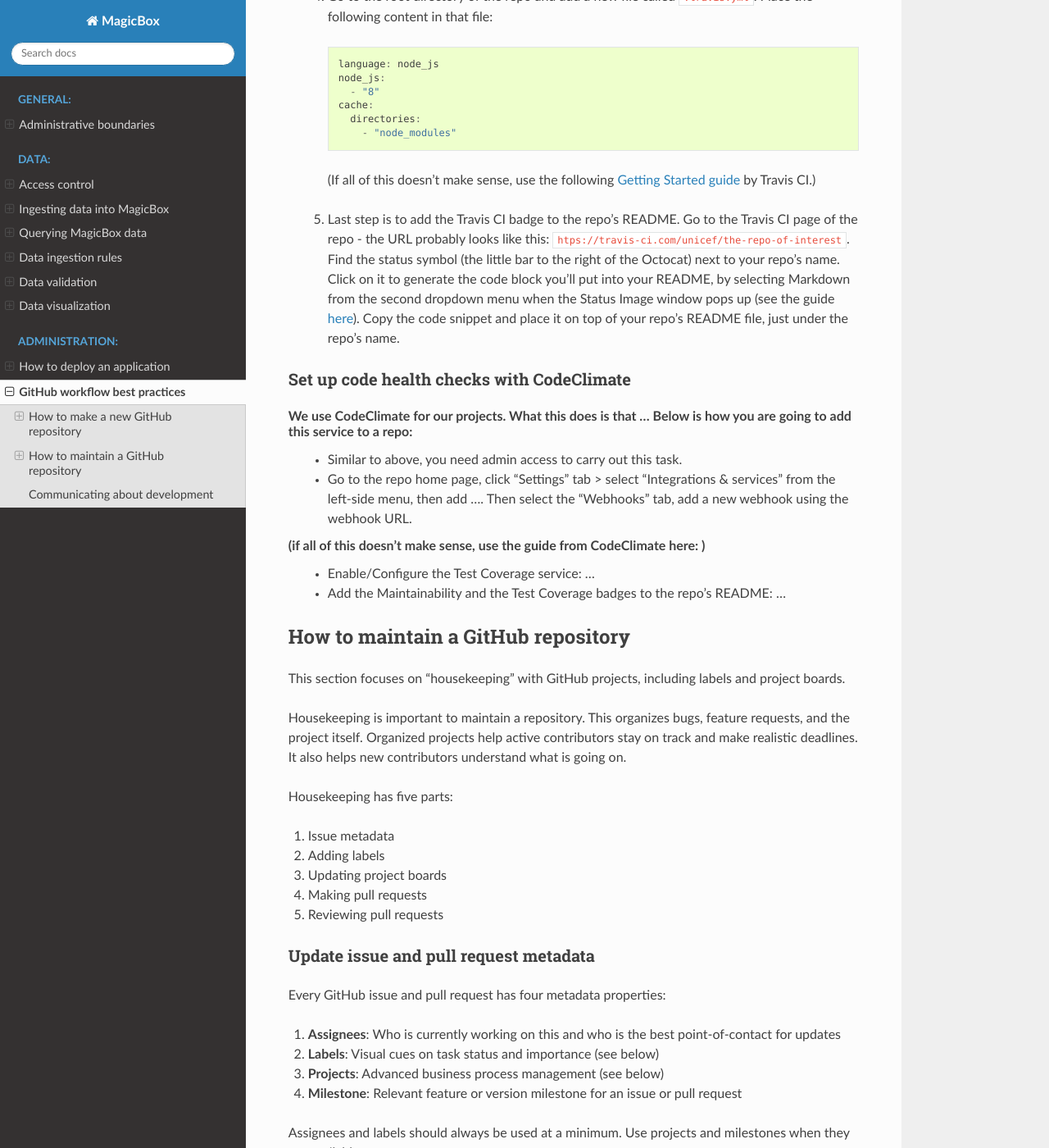
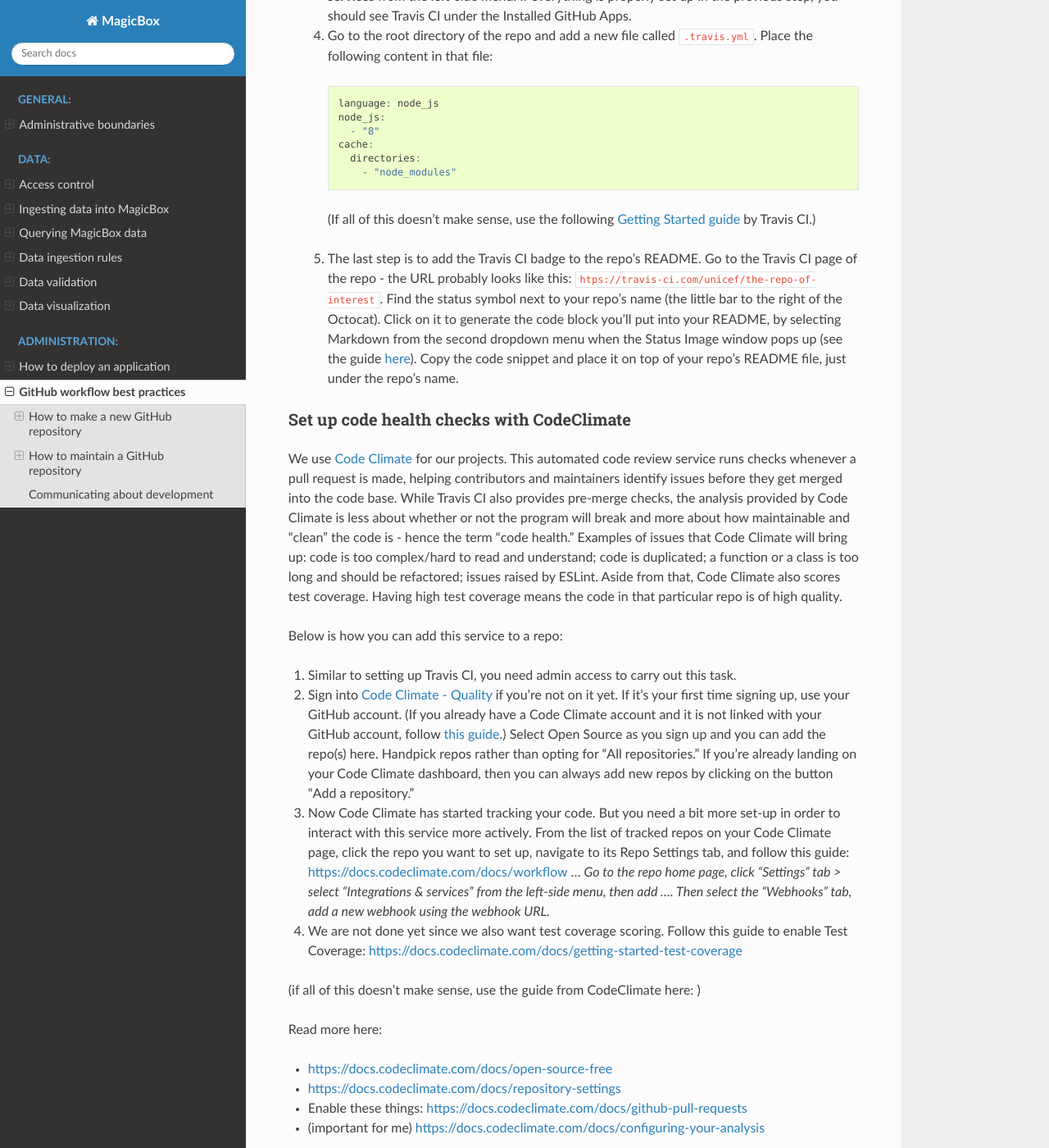
Before and after one commit to unicef/magicbox, a Sphinx documentation site: the page built from docs/admin/github-workflow.rst, in a window 1280 px wide and 1400 px high, scrolled down 4165 px. Shown: the whole window at 82% size. Built offline with Sphinx 7.4.7 and the Read the Docs theme 2.0.0, drawn with Linux system fonts in a browser that asks for light colours; some of the changed text lies outside the part shown.

Commit message:
Continue revising the draft

```diff
--- a/docs/admin/github-workflow.rst
+++ b/docs/admin/github-workflow.rst
@@ -127,7 +127,9 @@
 Set up continuous integration (CI)
 ==================================
 
-After his research, `@jwflory <https://github.com/jwflory>`_ - one of our former interns - `decided <https://github.com/unicef/magicbox-aggregate-mobility/issues/11>`_ to select Travis CI for our repos. Below is how you are going to add this service to a repo:
+*FYI*: `Why we need CI <https://github.com/unicef/magicbox/issues/6>`_
+
+After his research, Justin (`@jwflory <https://github.com/jwflory>`_) - one of our former interns - `decided <https://github.com/unicef/magicbox-aggregate-mobility/issues/11>`_ to select `Travis CI <https://travis-ci.com/>`_ for our repos. Below is how you can add this service to a repo:
 
  #. Make sure you have the admin access to the repo. (New core developers can gain such access across multiple repos if `@mikefab <https://github.com/mikefab>`_ or one of the people in charge adds them to the `MagicBox Admins team <https://github.com/orgs/unicef/teams/magicbox-admins/members>`_.)
  #. If you are *not* on Travis CI yet, browse to `travis-ci.com <https://travis-ci.com/>`_ and log in with your GitHub account. Along the way, you will have the option to add any repo to Travis CI. Select "Only select repositories" and choose ``unicef/<the-repo-of-interest>`` from the drop-down list. **NOTE**: As of 07/2018, we still go by handpicking repos rather than adding every repo to Travis CI, although this policy might change in the future. Once you arrive at your Travis CI Profile page, you will see the list of all repos currently under Travis CI tracking (whether from your personal account or the unicef GitHub account).
@@ -145,19 +147,33 @@
 
   (If all of this doesn't make sense, use the following `Getting Started guide <https://docs.travis-ci.com/user/getting-started/>`_ by Travis CI.)
 
- 5. Last step is to add the Travis CI badge to the repo's README. Go to the Travis CI page of the repo - the URL probably looks like this: ``htps://travis-ci.com/unicef/the-repo-of-interest``. Find the status symbol (the little bar to the right of the Octocat) next to your repo's name. Click on it to generate the code block you'll put into your README, by selecting Markdown from the second dropdown menu when the Status Image window pops up (see the guide `here <https://docs.travis-ci.com/user/status-images/>`_). Copy the code snippet and place it on top of your repo's README file, just under the repo's name.
+ 5. The last step is to add the Travis CI badge to the repo's README. Go to the Travis CI page of the repo - the URL probably looks like this: ``htps://travis-ci.com/unicef/the-repo-of-interest``. Find the status symbol next to your repo's name (the little bar to the right of the Octocat). Click on it to generate the code block you'll put into your README, by selecting Markdown from the second dropdown menu when the Status Image window pops up (see the guide `here <https://docs.travis-ci.com/user/status-images/>`_). Copy the code snippet and place it on top of your repo's README file, just under the repo's name.
 
 .. _set-up-code-health-checks:
 
 Set up code health checks with CodeClimate
 ==========================================
 
-We use CodeClimate for our projects. What this does is that ... Below is how you are going to add this service to a repo:
-   - Similar to above, you need admin access to carry out this task.
-   - Go to the repo home page, click "Settings" tab > select "Integrations & services" from the left-side menu, then add .... Then select the "Webhooks" tab, add a new webhook using the webhook URL.
+We use `Code Climate <https://codeclimate.com/>`_ for our projects. This automated code review service runs checks whenever a pull request is made, helping contributors and maintainers identify issues before they get merged into the code base. While Travis CI  also provides pre-merge checks, the analysis provided by Code Climate is less about whether or not the program will break and more about how maintainable and "clean" the code is - hence the term "code health." Examples of issues that Code Climate will bring up: code is too complex/hard to read and understand; code is duplicated; a function or a class is too long and should be refactored; issues raised by ESLint. Aside from that, Code Climate also scores test coverage. Having high test coverage means the code in that particular repo is of high quality.
+
+Below is how you can add this service to a repo:
+
+#. Similar to setting up Travis CI, you need admin access to carry out this task.
+#. Sign into `Code Climate - Quality <https://codeclimate.com/dashboard>`_ if you're not on it yet. If it's your first time signing up, use your GitHub account. (If you already have a Code Climate account and it is not linked with your GitHub account, follow `this guide <https://docs.codeclimate.com/docs/linkingunlinking-my-github-user>`_.) Select Open Source as you sign up and you can add the repo(s) here. Handpick repos rather than opting for "All repositories." If you're already landing on your Code Climate dashboard, then you can always add new repos by clicking on the button "Add a repository."
+#. Now Code Climate has started tracking your code. But you need a bit more set-up in order to interact with this service more actively. From the list of tracked repos on your Code Climate page, click the repo you want to set up, navigate to its Repo Settings tab, and follow this guide: https://docs.codeclimate.com/docs/workflow ... *Go to the repo home page, click "Settings" tab > select "Integrations & services" from the left-side menu, then add .... Then select the "Webhooks" tab, add a new webhook using the webhook URL.*
+#. We are not done yet since we also want test coverage scoring. Follow this guide to enable Test Coverage: https://docs.codeclimate.com/docs/getting-started-test-coverage
+
 (if all of this doesn't make sense, use the guide from CodeClimate here: )
-   - Enable/Configure the Test Coverage service: ...
-   - Add the Maintainability and the Test Coverage badges to the repo's README: ...
+
+Read more here:
+
+- https://docs.codeclimate.com/docs/open-source-free
+- https://docs.codeclimate.com/docs/repository-settings
+- Enable these things: https://docs.codeclimate.com/docs/github-pull-requests
+- (important for me) https://docs.codeclimate.com/docs/configuring-your-analysis
+
+#. Once that is done, go to your repo home page on GitHub to add the maintainability and test coverage badges. Here's how to do it:
+
 
 ***********************************
 How to maintain a GitHub repository
```
